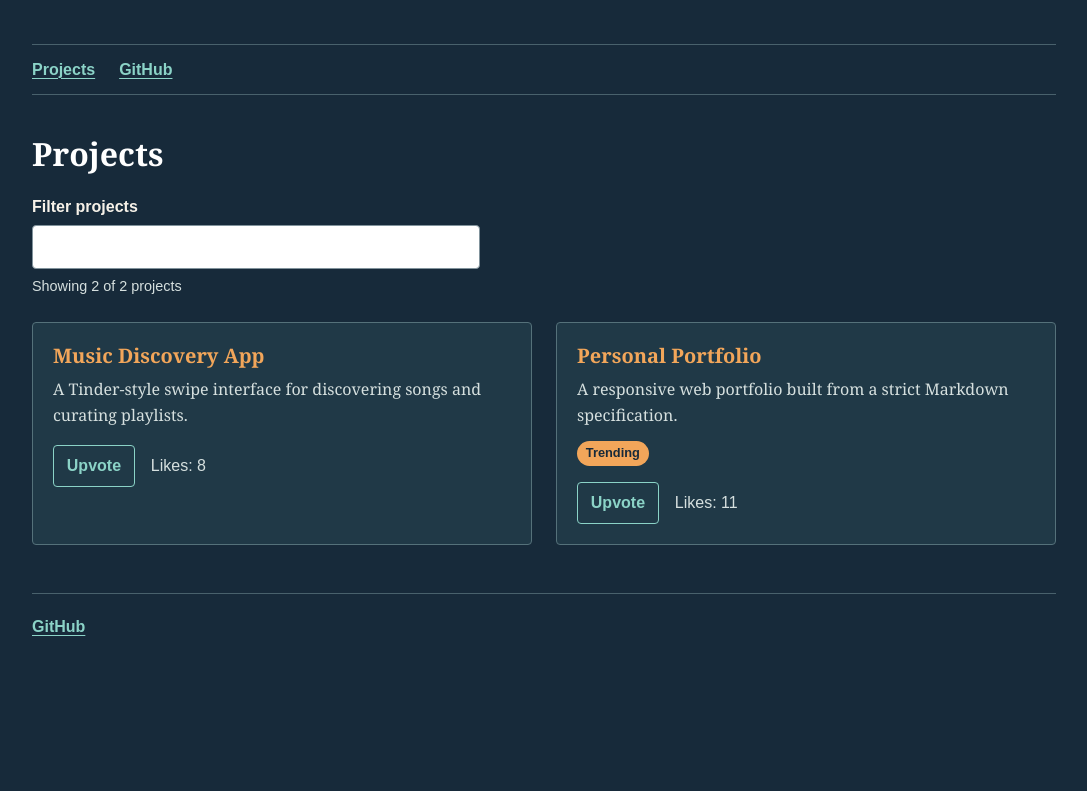
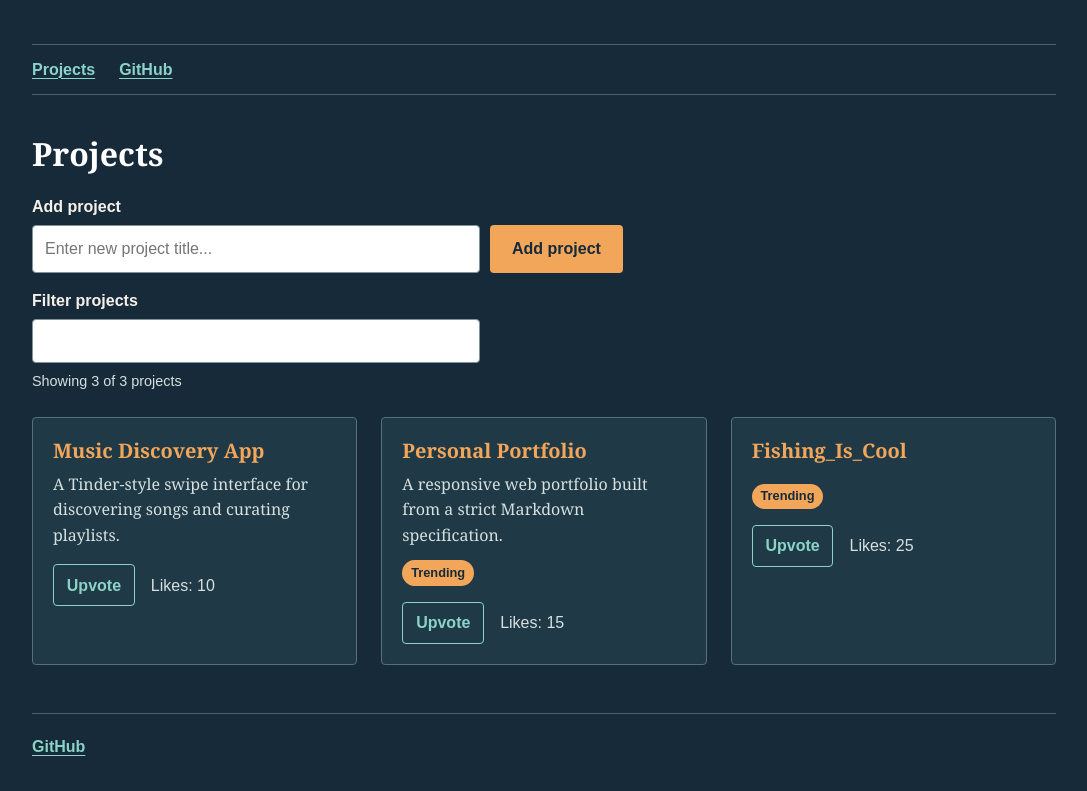
Before and after one commit to kschillinger28-source/SSW-215-A-kschillinger28, a Flask app: page / in a window 1280 px wide. Shown: the part 313-1104 px from the top of the page, without its empty margins (96-1183 px from the left). Before the commit the page ends 949 px from the top, so only its background shows below. Run offline with Flask 3, Linux system fonts and the light colour scheme.

Commit message:
feat: update lab 7 project app
Co-authored-by: Copilot <223556219+Copilot@users.noreply.github.com>

```diff
--- a/labs/lab7/app.py
+++ b/labs/lab7/app.py
@@ -1,37 +1,59 @@
-from flask import Flask, jsonify, render_template, send_from_directory
+import json
+from pathlib import Path
+from flask import Flask, jsonify, render_template, request, send_from_directory
 
 app = Flask(__name__)
 
-projects_db = [
-    {
-        "id": 1,
-        "title": "Music Discovery App",
-        "description": (
-            "A Tinder-style swipe interface for discovering songs and curating "
-            "playlists."
-        ),
-        "likes": 8,
-    },
-    {
-        "id": 2,
-        "title": "Personal Portfolio",
-        "description": (
-            "A responsive web portfolio built from a strict Markdown "
-            "specification."
-        ),
-        "likes": 11,
-    },
-]
+#Build the right path to projects.json relative to app.py
+DATA_FILE = Path(__file__).parent / "projects.json"
+
+
+def load_projects():
+    if not DATA_FILE.exists():
+        return []
+    with open(DATA_FILE, "r", encoding="utf-8") as f:
+        return json.load(f)
+
+
+def save_projects(projects):
+    with open(DATA_FILE, "w", encoding="utf-8") as f:
+        json.dump(projects, f, indent=2)
 
 
 @app.get("/")
 def index():
-    return render_template("index.html", projects=projects_db)
+    projects = load_projects()
+    return render_template("index.html", projects=projects)
 
 
 @app.get("/assets/avatar.jpg")
 def avatar():
     return send_from_directory(f"{app.root_path}/assets", "avatar.jpg")
+
+
+@app.post("/api/projects")
+def create_project():
+    data = request.get_json()
+    if not data or not data.get("title", "").strip():
+        return jsonify({"error": "Invalid or missing title"}), 400
+
+    projects = load_projects()
+
+    # Calculate next ID
+    max_id = max((p["id"] for p in projects), default=0)
+    new_id = max_id + 1
+
+    new_project = {
+        "id": new_id,
+        "title": data["title"].strip(),
+        "description": data.get("description", ""),
+        "likes": 0
+    }
+
+    projects.append(new_project)
+    save_projects(projects)
+
+    return jsonify(new_project), 201
 
 
 @app.route(
@@ -40,14 +62,16 @@ def avatar():
     provide_automatic_options=False,
 )
 def upvote_project(project_id):
+    projects = load_projects()
     project = next(
-        (item for item in projects_db if item["id"] == project_id),
+        (item for item in projects if item["id"] == project_id),
         None,
     )
     if project is None:
         return jsonify({"error": "Project not found"}), 404
 
     project["likes"] += 1
+    save_projects(projects)
     return jsonify({"likes": project["likes"]})
 
 
--- a/labs/lab7/projects.json
+++ b/labs/lab7/projects.json
@@ -1,14 +1,20 @@
 [
   {
     "id": 1,
-    "title": "Weather App",
-    "description": "Shows the forecast for a city.",
-    "likes": 3
+    "title": "Music Discovery App",
+    "description": "A Tinder-style swipe interface for discovering songs and curating playlists.",
+    "likes": 10
   },
   {
     "id": 2,
-    "title": "Snake Game",
-    "description": "The classic game, in JavaScript.",
-    "likes": 7
+    "title": "Personal Portfolio",
+    "description": "A responsive web portfolio built from a strict Markdown specification.",
+    "likes": 15
+  },
+  {
+    "id": 3,
+    "title": "Fishing_Is_Cool",
+    "description": "",
+    "likes": 25
   }
 ]
--- a/labs/lab7/static/app.js
+++ b/labs/lab7/static/app.js
@@ -10,8 +10,7 @@ document.addEventListener('DOMContentLoaded', () => {
     });
   }
 
-  if (!filterInput || !projectCount) return;
-
+  if (filterInput && projectCount) {
     const totalProjects = projectCards.length;
 
     const updateFilter = () => {
@@ -23,10 +22,7 @@ document.addEventListener('DOMContentLoaded', () => {
         const titleElement = card.querySelector('h2');
         const titleText = titleElement ? titleElement.textContent : card.textContent;
 
-      // hand-edited by KS
         const matches = titleText.toLowerCase().includes(query.toLowerCase());
-
-      // Update - hand-edited by KS
         card.classList.toggle('is-hidden', !matches);
 
         if (matches) {
@@ -37,20 +33,16 @@ document.addEventListener('DOMContentLoaded', () => {
         }
       });
 
-    // Update count display
       projectCount.textContent = `Showing ${visibleCount} of ${totalProjects} projects`;
-
-    // Stretch goal log output
       console.log(`(${visibleTitles.length})`, visibleTitles);
     };
 
-  // Listen
     filterInput.addEventListener('input', updateFilter);
+    updateFilter();
+  }
 
-  // Initial run on page load
-  updateFilter();
-
-  projectCards.forEach((card) => {
+  // Handle Upvotes
+  document.querySelectorAll('.card').forEach((card) => {
     const upvoteButton = card.querySelector('.upvote-btn');
     const likeCount = card.querySelector('.like-count');
 
@@ -74,4 +66,32 @@ document.addEventListener('DOMContentLoaded', () => {
       }
     });
   });
+
+  // Handle Adding a New Project over the Network (Part 5 Stretch)
+  const newTitleInput = document.querySelector('#new-title');
+  const addProjectBtn = newTitleInput ? newTitleInput.nextElementSibling : null;
+
+  if (newTitleInput && addProjectBtn) {
+    addProjectBtn.addEventListener('click', async () => {
+      const title = newTitleInput.value.trim();
+
+      try {
+        const response = await fetch('/api/projects', {
+          method: 'POST',
+          headers: {
+            'Content-Type': 'application/json',
+          },
+          body: JSON.stringify({ title }),
         });
+
+        if (response.status === 201) {
+          window.location.reload();
+        } else {
+          console.error('Server rejected project creation with status:', response.status);
+        }
+      } catch (error) {
+        console.error('Network error while creating project:', error);
+      }
+    });
+  }
+});
--- a/labs/lab7/templates/index.html
+++ b/labs/lab7/templates/index.html
@@ -33,7 +33,7 @@
 
       <img
         class="hero__avatar"
-        src="./assets/avatar.jpg"
+        src="{{ url_for('avatar') }}"
         width="220"
         height="220"
         alt="Kurt Schillinger portrait"
@@ -55,6 +55,22 @@
     <main class="main-content">
       <section class="projects" id="projects" aria-labelledby="projects-title">
         <h2 class="section-title" id="projects-title">Projects</h2>
+
+        <!-- Add Project Block (Part 5 requirement) -->
+        <div class="projects__filter" style="margin-bottom: 15px;">
+          <label class="filter-label" for="new-title">Add project</label>
+          <div style="display: flex; gap: 10px; margin-top: 5px;">
+            <input
+              class="filter-input"
+              id="new-title"
+              type="text"
+              placeholder="Enter new project title..."
+              autocomplete="off"
+            />
+            <button class="button button--primary" type="button">Add project</button>
+          </div>
+        </div>
+
         <div class="projects__filter">
           <label class="filter-label" for="filter-input">Filter projects</label>
           <input
```
Also changed, not shown: labs/lab7/assets/avatar.jpg (added). Lines whose indentation alone changed are shown as unchanged.
